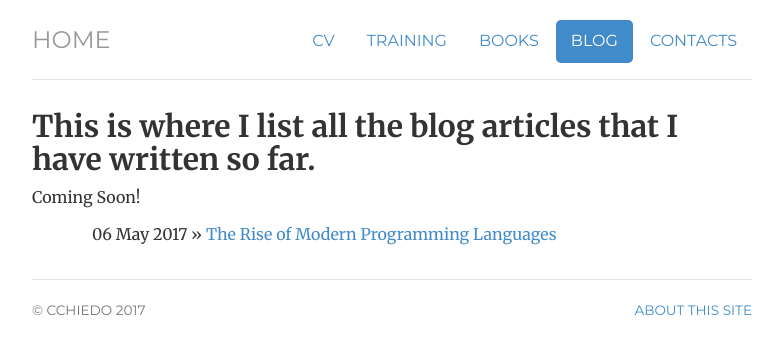
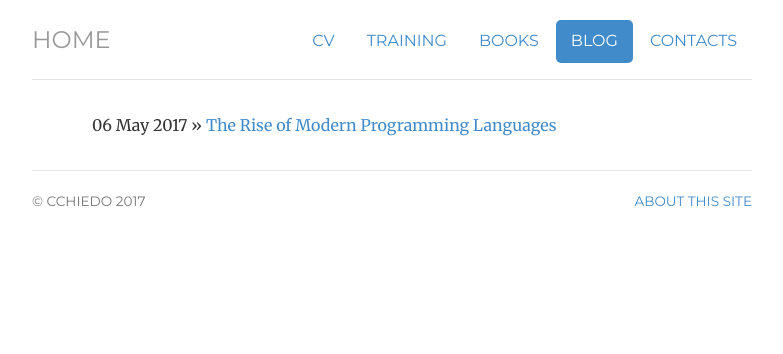
Before and after one commit to theafricanengineer/theafricanengineer.github.io, a Jekyll site: the page built from blog/index.html, in a window 1280 px wide. Shown: the top 354 px of the page, without its empty margins (248-1031 px from the left). Built offline with Jekyll 4.4.1, drawn with Linux system fonts in a browser that asks for light colours.

Commit message:
update 'blog/index.html' file

```diff
--- a/blog/index.html
+++ b/blog/index.html
@@ -5,8 +5,7 @@ blog: active
 description: Blog articles by Chrispine Chiedo, a Consultant, Technical Trainer, Software Engineer, Tech Geek, Chess Enthusiast, and IoT Hacker living and working in Kenya.
 ---
 <div class="blog">
-			<h2>This is where I list all the blog articles that I have written so far.</h2>
-			<p>Coming Soon!</p>
+
  			{% include post-list.html %}
 
 </div>
```
